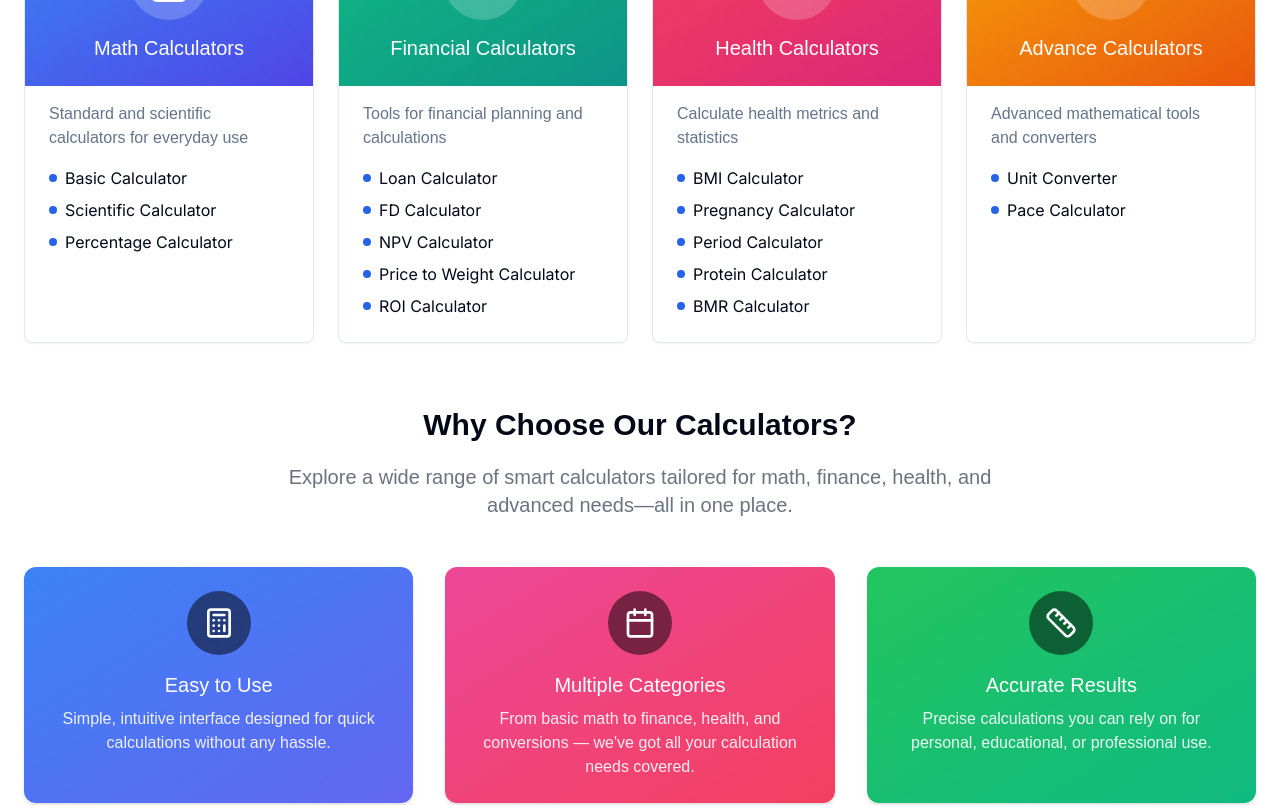
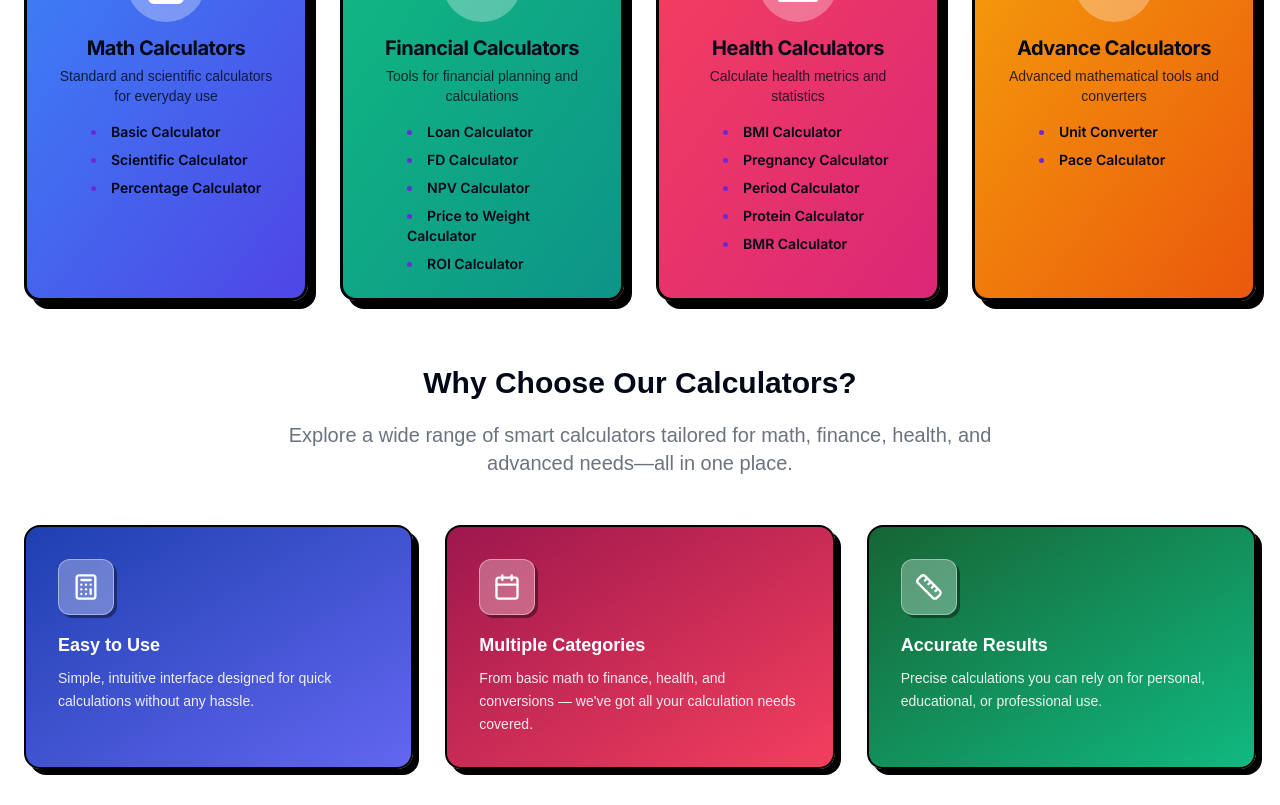
Before and after one commit to codewithdhruba01/MultiCalc, a React (Vite) app: page / in a window 1280 px wide. Shown: the part 1420-2225 px from the top of the page. Built offline with nearby package versions, Linux system fonts and the light colour scheme; a web font is replaced by a local one.

Commit message:
update ux

```diff
--- a/src/pages/Home.tsx
+++ b/src/pages/Home.tsx
@@ -306,7 +306,7 @@ export default function Home() {
           </div>
         </section>
 
-        {/* Categories Section */}
+        {/* Calculator Categories - Neo Brutalism Smooth + Balanced Layout */}
         <section className="mb-16">
   <h2
     className="text-3xl font-synonym font-bold mb-10 text-center"
@@ -314,42 +314,61 @@ export default function Home() {
   >
     Calculator Categories
   </h2>
-          <div className="grid grid-cols-1 md:grid-cols-2 lg:grid-cols-4 gap-6">
+
+  <div className="grid grid-cols-1 md:grid-cols-2 lg:grid-cols-4 gap-8">
     {calculatorCategories.map((category, index) => (
       <Link to={category.link} key={index}>
-                <Card
-                  className={`h-full transition-all hover:shadow-xl ${category.hoverEffect} transform hover:-translate-y-1 duration-300`}
+        <div
           data-aos="fade-up"
           data-aos-delay={index * 100}
+          className={`
+            relative flex flex-col justify-between h-full p-6 rounded-2xl
+            bg-gradient-to-br ${category.gradient}
+            border-[3px] border-black dark:border-white
+            shadow-[8px_8px_0px_#000] dark:shadow-[8px_8px_0px_#fff]
+            transition-all duration-700 ease-[cubic-bezier(0.22,1,0.36,1)] delay-100
+            hover:-translate-y-2 hover:-translate-x-2
+            hover:shadow-[12px_12px_0px_#000] dark:hover:shadow-[12px_12px_0px_#fff]
+            hover:scale-[1.02]
+            ytext-white cursor-pointer
+          `}
         >
-                  <div
-                    className={`bg-gradient-to-br ${category.gradient} rounded-t-lg p-6 text-center`}
-                  >
-                    <div className="mx-auto mb-2 bg-white/20 p-4 rounded-full inline-block">
+          {/* Top Section */}
+          <div className="flex flex-col items-center text-center mb-4 transition-transform duration-700 ease-[cubic-bezier(0.22,1,0.36,1)] delay-150">
+            <div className="p-4 bg-white/30 dark:bg-black/20 rounded-full mb-3 transition-transform duration-700 ease-[cubic-bezier(0.22,1,0.36,1)] delay-150 group-hover:rotate-6">
               {category.icon}
             </div>
-                    <h3 className="text-xl font-outfit text-white">
+            <h3 className="text-xl font-extrabold tracking-tight ">
               {category.title}
             </h3>
-                  </div>
-                  <CardContent className="pt-4">
-                    <p className="text-muted-foreground font-satoshi mb-4">
+            <p className="text-sm opacity-80 font-satoshi mt-1 text-center">
               {category.description}
             </p>
-                    <div className="space-y-2">
+          </div>
+
+
+
+          {/* Bottom Section - Calculators List */}
+          <ul className="mt-auto space-y-2 text-sm font-semibold list-disc list-inside">
             {category.calculators.map((calc, i) => (
-                        <div key={i} className="flex items-center">
-                          <div className="w-2 h-2 rounded-full bg-primary mr-2"></div>
-                          <span>{calc}</span>
+              <li
+                key={i}
+                className="pl-10 marker:text-violet-700 dark:marker:text-white"
+              >
+                {calc}
+              </li>
+            ))}
+          </ul>
+          {/* Spacer */}
+          <div className="flex-grow"></div>
         </div>
-                      ))}
-                    </div>
-                  </CardContent>
-                </Card>
       </Link>
     ))}
   </div>
 </section>
+
+
+
 
         {/* Features Section */}
         <section className="mb-16">
@@ -359,60 +378,78 @@ export default function Home() {
   >
     Why Choose Our Calculators?
   </h2>
+
   <p
     className="text-xl text-gray-500 font-supreme max-w-3xl mx-auto mb-12 text-center"
     data-aos="fade-up"
   >
-            Explore a wide range of smart calculators tailored for math,
-            finance, health, and advanced needs—all in one place.
+    Explore a wide range of smart calculators tailored for math, finance, health,
+    and advanced needs—all in one place.
   </p>
+
   <div className="grid grid-cols-1 md:grid-cols-3 gap-8">
+    {/* Card 1 */}
     <div
-              className="group text-center p-6 bg-gradient-to-br from-blue-500 to-indigo-500 text-white rounded-xl shadow-md hover:shadow-xl transition-all duration-300 hover:-translate-y-1"
+      className="group bg-gradient-to-br from-blue-800 to-indigo-500 text-white
+                 rounded-2xl border-[2px] border-black dark:border-white
+                 shadow-[6px_6px_0px_#000] dark:shadow-[6px_6px_0px_#fff]
+                 p-8 transition-all duration-500
+                 hover:-translate-y-2 hover:-translate-x-2
+                 hover:shadow-[10px_10px_0px_#000] dark:hover:shadow-[10px_10px_0px_#fff]"
       data-aos="fade-up"
       data-aos-delay="100"
     >
-              <div className="bg-black/50 p-4 rounded-full w-16 h-16 flex items-center justify-center mx-auto mb-4 group-hover:scale-110 transition-transform">
-                <Calculator className="h-8 w-8 text-white" />
+      <div className="bg-white/30 dark:bg-black/20 border border-white/40 dark:border-white/30 rounded-xl w-14 h-14 flex items-center justify-center mb-4 shadow-[3px_3px_0px_rgba(0,0,0,0.4)] dark:shadow-[3px_3px_0px_rgba(255,255,255,0.2)]">
+        <Calculator className="h-7 w-7 text-white" />
       </div>
-              <h3 className="text-xl font-outfit mb-2">Easy to Use</h3>
-              <p className="text-white/90 font-satoshi">
-                Simple, intuitive interface designed for quick calculations
-                without any hassle.
+      <h3 className="text-lg font-bold mb-2 font-outfit">Easy to Use</h3>
+      <p className="text-white/90 font-satoshi text-sm leading-relaxed">
+        Simple, intuitive interface designed for quick calculations without any hassle.
       </p>
     </div>
 
+    {/* Card 2 */}
     <div
-              className="group text-center p-6 bg-gradient-to-br from-pink-500 to-rose-500 text-white rounded-xl shadow-md hover:shadow-xl transition-all duration-300 hover:-translate-y-1"
+      className="group bg-gradient-to-br from-pink-800 to-rose-500 text-white
+                 rounded-2xl border-[2px] border-black dark:border-white
+                 shadow-[6px_6px_0px_#000] dark:shadow-[6px_6px_0px_#fff]
+                 p-8 transition-all duration-500
+                 hover:-translate-y-2 hover:-translate-x-2
+                 hover:shadow-[10px_10px_0px_#000] dark:hover:shadow-[10px_10px_0px_#fff]"
+      data-aos="fade-up"
+      data-aos-delay="200"
+    >
+      <div className="bg-white/30 dark:bg-black/20 border border-white/40 dark:border-white/30 rounded-xl w-14 h-14 flex items-center justify-center mb-4 shadow-[3px_3px_0px_rgba(0,0,0,0.4)] dark:shadow-[3px_3px_0px_rgba(255,255,255,0.2)]">
+        <Calendar className="h-7 w-7 text-white" />
+      </div>
+      <h3 className="text-lg font-bold mb-2 font-outfit">Multiple Categories</h3>
+      <p className="text-white/90 font-satoshi text-sm leading-relaxed">
+        From basic math to finance, health, and conversions — we've got all your calculation needs covered.
+      </p>
+    </div>
+
+    {/* Card 3 */}
+    <div
+      className="group bg-gradient-to-br from-green-800 to-emerald-500 text-white
+                 rounded-2xl border-[2px] border-black dark:border-white
+                 shadow-[6px_6px_0px_#000] dark:shadow-[6px_6px_0px_#fff]
+                 p-8 transition-all duration-500
+                 hover:-translate-y-2 hover:-translate-x-2
+                 hover:shadow-[10px_10px_0px_#000] dark:hover:shadow-[10px_10px_0px_#fff]"
       data-aos="fade-up"
       data-aos-delay="300"
     >
-              <div className="bg-black/50 p-4 rounded-full w-16 h-16 flex items-center justify-center mx-auto mb-4 group-hover:scale-110 transition-transform">
-                <Calendar className="h-8 w-8 text-white" />
+      <div className="bg-white/30 dark:bg-black/20 border border-white/40 dark:border-white/30 rounded-xl w-14 h-14 flex items-center justify-center mb-4 shadow-[3px_3px_0px_rgba(0,0,0,0.4)] dark:shadow-[3px_3px_0px_rgba(255,255,255,0.2)]">
+        <Ruler className="h-7 w-7 text-white" />
       </div>
-              <h3 className="text-xl font-outfit mb-2">Multiple Categories</h3>
-              <p className="text-white/90 font-satoshi">
-                From basic math to finance, health, and conversions — we've got
-                all your calculation needs covered.
-              </p>
-            </div>
-
-            <div
-              className="group text-center p-6 bg-gradient-to-br from-green-500 to-emerald-500 text-white rounded-xl shadow-md hover:shadow-xl transition-all duration-300 hover:-translate-y-1"
-              data-aos="fade-up"
-              data-aos-delay="200"
-            >
-              <div className="bg-black/50 p-4 rounded-full w-16 h-16 flex items-center justify-center mx-auto mb-4 group-hover:scale-110 transition-transform">
-                <Ruler className="h-8 w-8 text-white" />
-              </div>
-              <h3 className="text-xl font-outfit mb-2">Accurate Results</h3>
-              <p className="text-white/90 font-satoshi">
-                Precise calculations you can rely on for personal, educational,
-                or professional use.
+      <h3 className="text-lg font-bold mb-2 font-outfit">Accurate Results</h3>
+      <p className="text-white/90 font-satoshi text-sm leading-relaxed">
+        Precise calculations you can rely on for personal, educational, or professional use.
       </p>
     </div>
   </div>
 </section>
+
 
         {/* CTA Section */}
         <section
```
Lines whose indentation alone changed are shown as unchanged.
